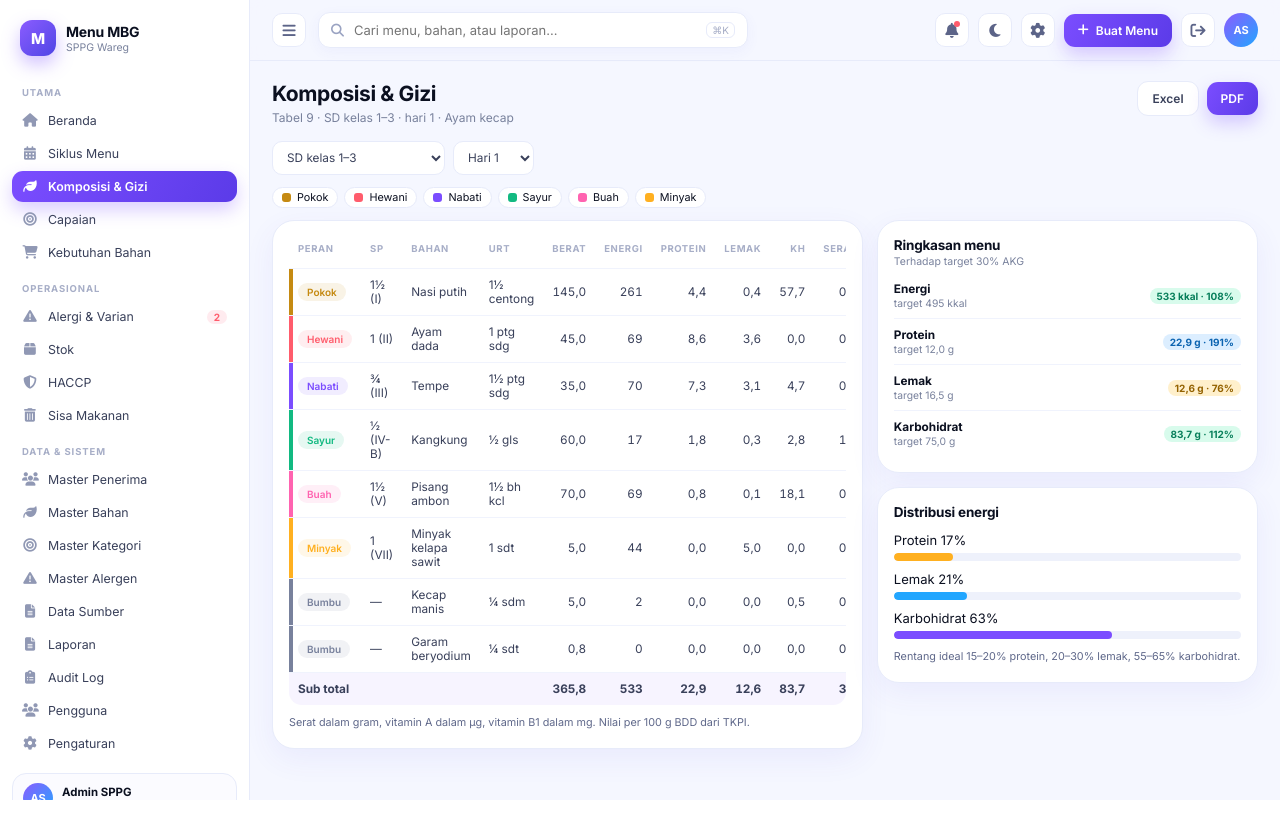
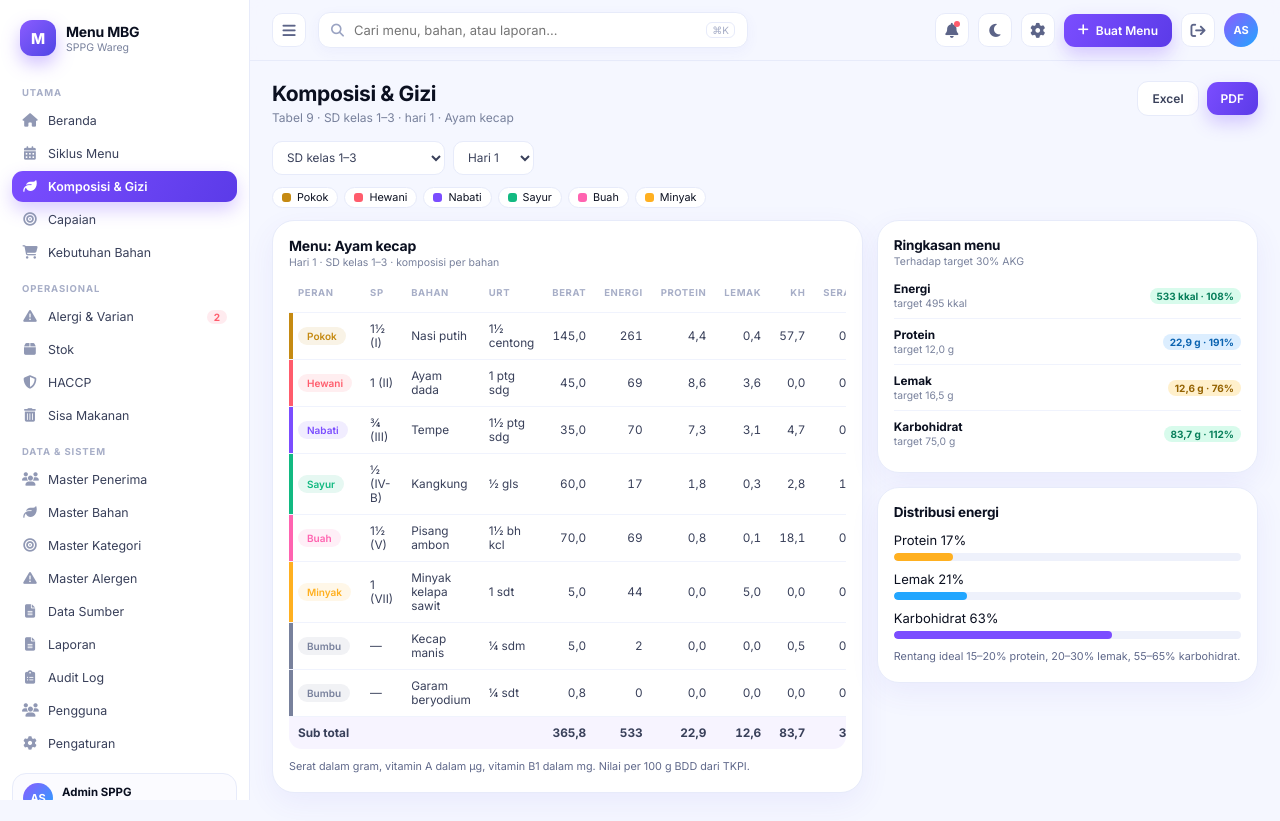
Before and after one commit to gnosprinting/mbg-menu-app, a Laravel app: page /komposisi in a window 1280 px wide. Before the commit the page ends 800 px from the top, so only its background shows below. Run offline with Laravel 12, Linux system fonts and the light colour scheme; a user stored in the database is signed in; data comes from the database, SQL or seed files in the repository; data that the repository does not hold is empty.

Commit message:
feat(ui): judul menu tebal di atas tabel komposisi

```diff
--- a/resources/views/komposisi.blade.php
+++ b/resources/views/komposisi.blade.php
@@ -31,6 +31,12 @@
 
 <div class="grid g-2-1">
   <div class="card">
+    <div class="card-head">
+      <div>
+        <h3 style="font-size:14px">Menu: {{ $menuNama !== '—' ? $menuNama : 'belum diisi' }}</h3>
+        <div class="sub">Hari {{ $hari }} · {{ $kat->nama }} · komposisi per bahan</div>
+      </div>
+    </div>
     <div class="table-wrap"><table>
       <thead><tr><th>Peran</th><th>SP</th><th>Bahan</th><th>URT</th><th class="num">Berat</th><th class="num">Energi</th><th class="num">Protein</th><th class="num">Lemak</th><th class="num">KH</th><th class="num">Serat</th><th class="num">Vit A</th><th class="num">Vit B</th><th class="num">Natrium</th></tr></thead>
       <tbody>
```
